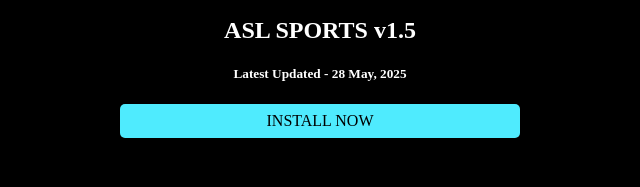
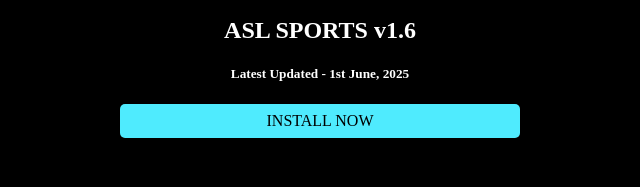
Before and after one commit to topanekka/aslsportsapk, a plain HTML site: page index.html in a window 1280 px wide. Shown: the part 425-612 px from the top of the page, 320-960 px from the left. Drawn offline with nearby package versions, Linux system fonts and the light colour scheme; a web font is replaced by a local one.

Commit message:
Update index.html

```diff
--- a/index.html
+++ b/index.html
@@ -182,9 +182,9 @@
     <div class="project-showcase">
       <div class="project-item">
         <img id="openPopupImg" src="https://iili.io/3C2NrZv.md.jpg" alt="Open Popup" onclick="openPopup()">
-        <h2>ASL SPORTS v1.5</h2>
-        <h5>Latest Updated - 28 May, 2025</h5>
-        <a href="https://raw.githubusercontent.com/Bandri5/MYAPP/refs/heads/main/ASL%20SPORTS%20v1.5.apk" target="_blank">INSTALL NOW</a>
+        <h2>ASL SPORTS v1.6</h2>
+        <h5>Latest Updated - 1st June, 2025</h5>
+        <a href="https://raw.githubusercontent.com/Bandri5/MYAPP/refs/heads/main/ASL%20SPORTS%20v1.6.apk" target="_blank">INSTALL NOW</a>
       </div>
     </div>
 
```
